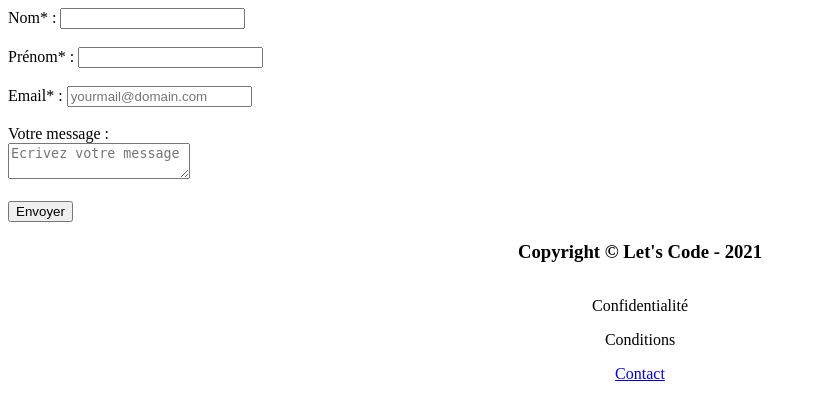
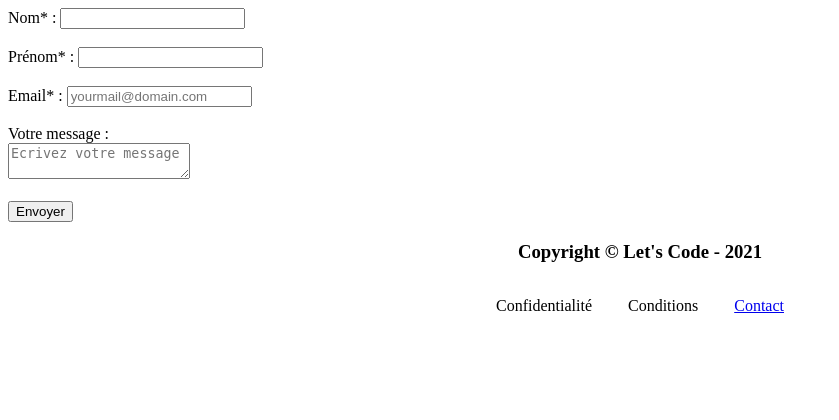
Before and after one commit to ralixt/EXA-SAE-S3, a PHP site: page /projet/View/contact.php in a window 1280 px wide. Shown: the top 420 px of the page, without its empty margins (0-839 px from the left). Run offline with PHP 8.4, Linux system fonts and the light colour scheme.

Commit message:
Update styles.css

```diff
--- a/MVC/LetsCode/src/Ressource/css/styles.css
+++ b/MVC/LetsCode/src/Ressource/css/styles.css
@@ -7,7 +7,9 @@ footer{
     text-align: center;
 }
 
-.footerNavigation{
+.footerNavigation p{
+
     display: inline-block;
     vertical-align: top;
+    margin: 1rem;
 }
```
